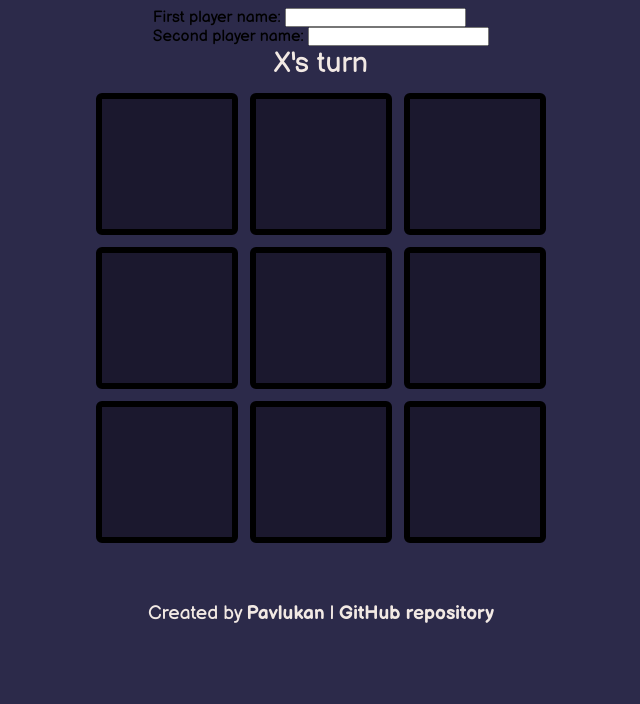
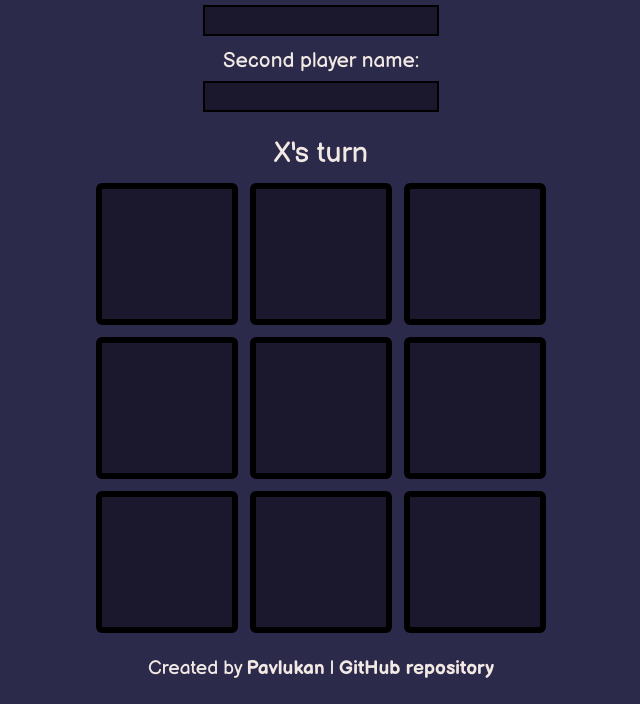
Before and after one commit to Pavlukan/tic-tac-toe, a plain HTML site: page index.html in a window 1280 px wide. Shown: the part 151-855 px from the top of the page, without its empty margins (319-959 px from the left). Before the commit the page ends 800 px from the top, so only its background shows below. Drawn offline with Linux system fonts and the light colour scheme.

Commit message:
Style .player-names container and its children

```diff
--- a/styles.css
+++ b/styles.css
@@ -86,6 +86,55 @@ main {
 
 #new-game-button:hover {
     transform:translateY(12px)
+}
+
+/* FORM STYLING */
+.playerNames {
+    color: var(--isabellineColor);
+
+    font-size: 1.3rem;
+
+    margin-bottom: 24px;
+
+    display: flex;
+    flex-direction: column;
+    justify-content: center;
+    align-items: center;
+    gap: 12px;
+}
+
+.firstName, .secondName {
+    display: flex;
+    flex-direction: column;
+    align-items: center;
+}
+
+label {
+    margin-bottom: 8px;
+    transition: all 0.2s ease-in-out;
+}
+
+label:hover {
+    color: var(--bittersweetColor);
+}
+
+input[type="text"] {
+    appearance: none;
+    outline: none;
+    border: 2px solid black;
+
+    background-color: var(--darkPurpleColor);
+    color: var(--isabellineColor);
+
+    font-size: 1.1rem;
+
+    transition: all 0.2s linear;
+
+    padding: 3px;
+}
+
+input[type="text"]:focus {
+    transform:scale(1.03);
 }
 
 /* CURRENT TURN MESSAGE STYLING */
@@ -177,6 +226,10 @@ footer a:hover {
         font-size: 2.8rem;
     }
 
+    .playerNames {
+        font-size: 1.1rem;
+    }
+
     #new-game-button {
         font-size: 1.5rem;
     }
```
